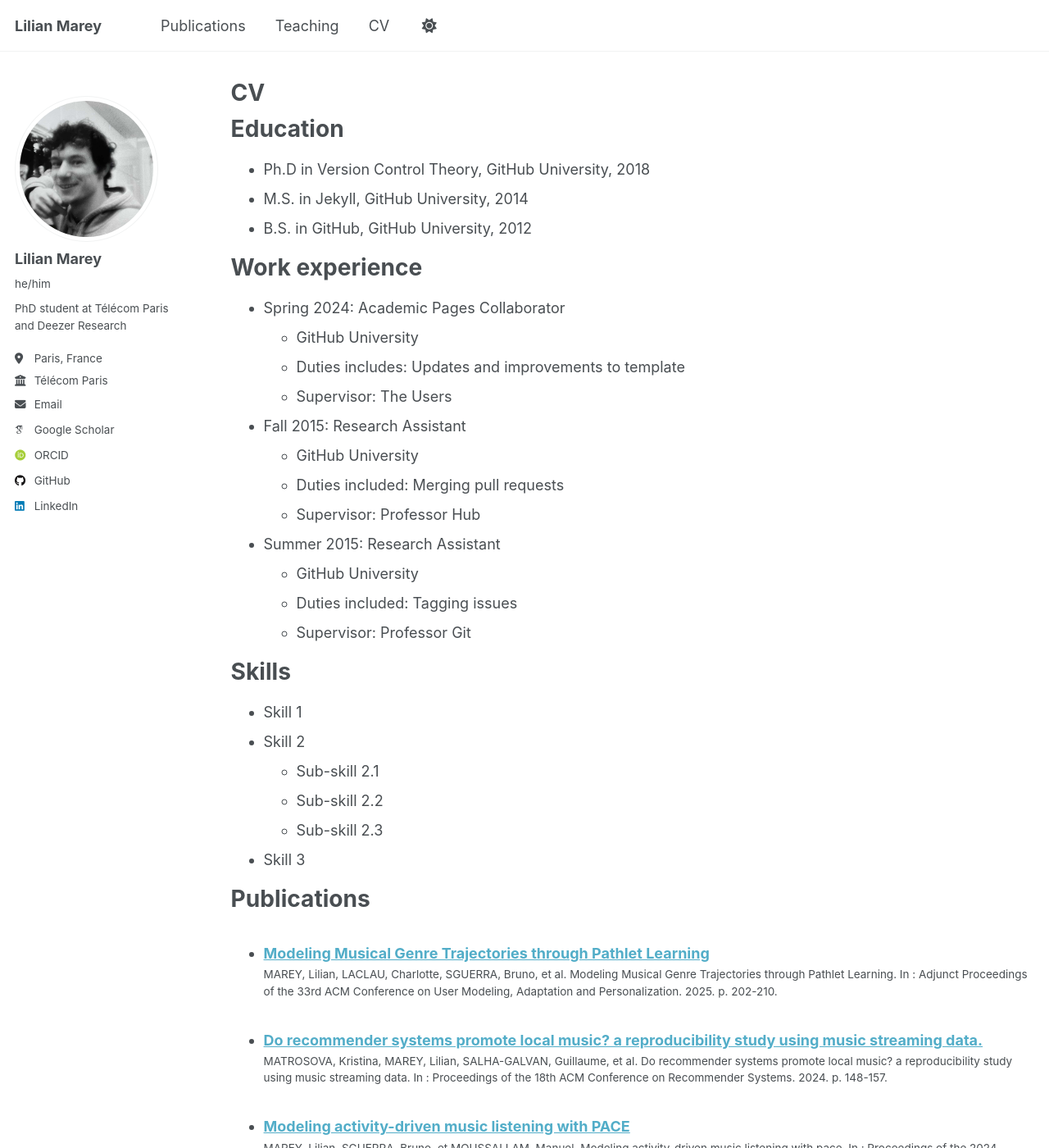
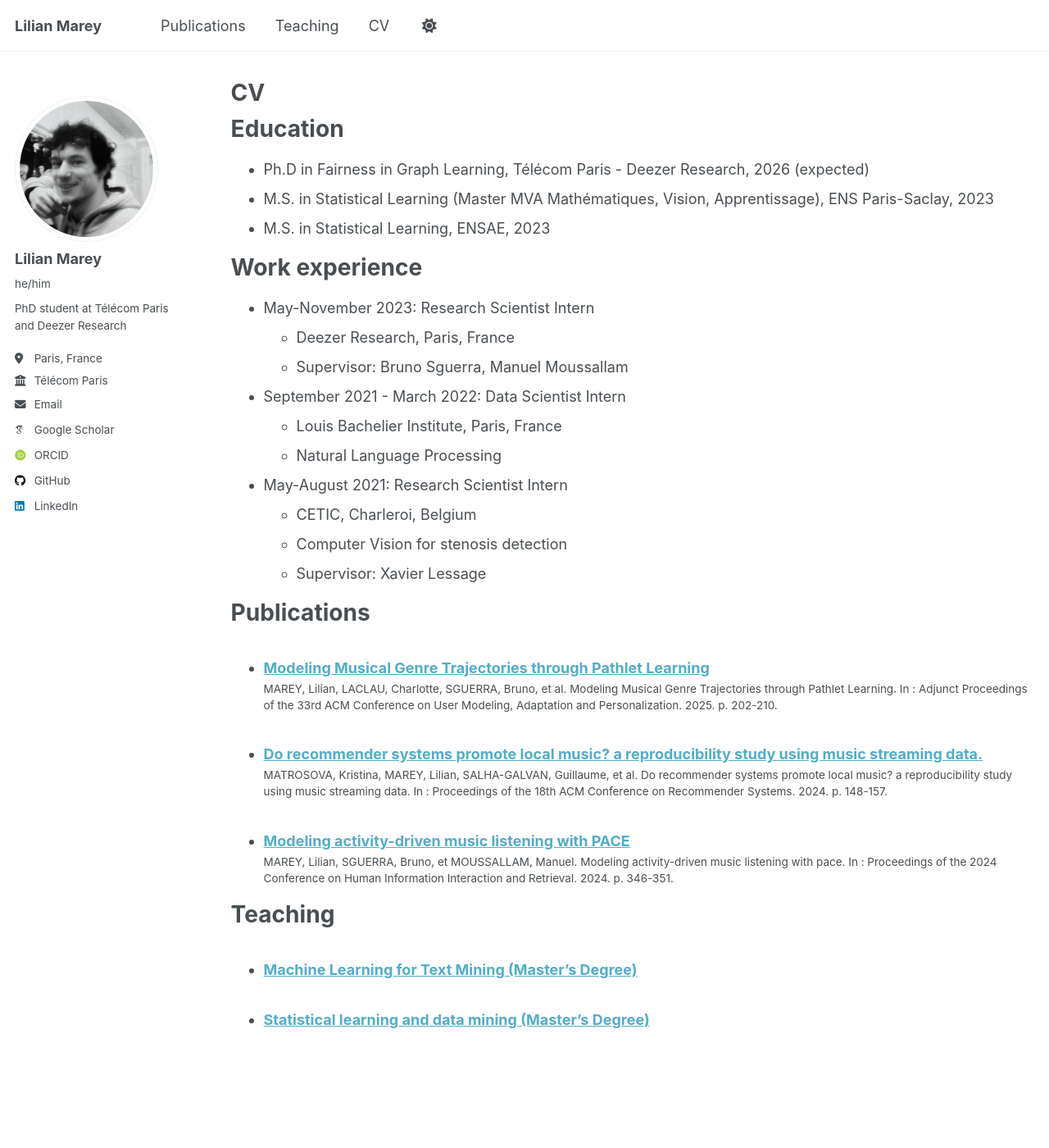
Before and after one commit to lilianmarey/lilianmarey.github.io, a Jekyll site: the page built from _pages/cv.md, in a window 1280 px wide and 1400 px high. Shown: the whole window at 82% size. Built offline with Jekyll 4.4.1, drawn with Linux system fonts in a browser that asks for light colours; some web fonts are replaced; a script that is not in the unit is left out; some of the changed text lies outside the part shown.

Commit message:
Update cv.md

```diff
--- a/_pages/cv.md
+++ b/_pages/cv.md
@@ -11,35 +11,24 @@ redirect_from:
 
 Education
 ======
-* Ph.D in Version Control Theory, GitHub University, 2018
-* M.S. in Jekyll, GitHub University, 2014
-* B.S. in GitHub, GitHub University, 2012
+* Ph.D in Fairness in Graph Learning, Télécom Paris - Deezer Research, 2026 (expected)
+* M.S. in Statistical Learning (Master MVA Mathématiques, Vision, Apprentissage), ENS Paris-Saclay, 2023
+* M.S. in Statistical Learning, ENSAE, 2023
 
 Work experience
 ======
-* Spring 2024: Academic Pages Collaborator
-  * GitHub University
-  * Duties includes: Updates and improvements to template
-  * Supervisor: The Users
+* May-November 2023: Research Scientist Intern
+  * Deezer Research, Paris, France
+  * Supervisor: Bruno Sguerra, Manuel Moussallam
 
-* Fall 2015: Research Assistant
-  * GitHub University
-  * Duties included: Merging pull requests
-  * Supervisor: Professor Hub
+* September 2021 - March 2022: Data Scientist Intern
+  * Louis Bachelier Institute, Paris, France
+  * Natural Language Processing
 
-* Summer 2015: Research Assistant
-  * GitHub University
-  * Duties included: Tagging issues
-  * Supervisor: Professor Git
-
-Skills
-======
-* Skill 1
-* Skill 2
-  * Sub-skill 2.1
-  * Sub-skill 2.2
-  * Sub-skill 2.3
-* Skill 3
+* May-August 2021: Research Scientist Intern
+  * CETIC, Charleroi, Belgium
+  * Computer Vision for stenosis detection
+  * Supervisor: Xavier Lessage
 
 Publications
 ======
@@ -47,18 +36,9 @@ Publications
     {% include archive-single-cv.html %}
   {% endfor %}</ul>
 
-Talks
-======
-  <ul>{% for post in site.talks reversed %}
-    {% include archive-single-talk-cv.html  %}
-  {% endfor %}</ul>
 
 Teaching
 ======
   <ul>{% for post in site.teaching reversed %}
     {% include archive-single-cv.html %}
   {% endfor %}</ul>
-
-Service and leadership
-======
-* Currently signed in to 43 different slack teams
```
